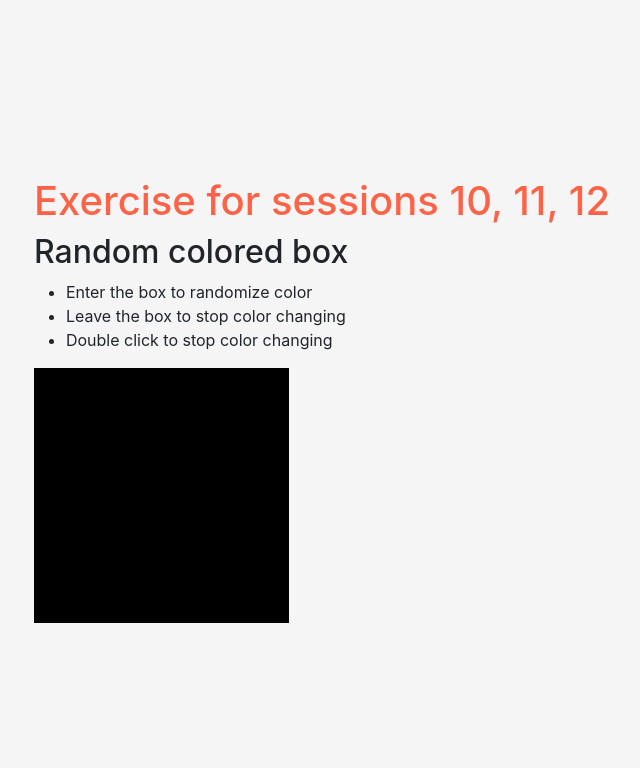
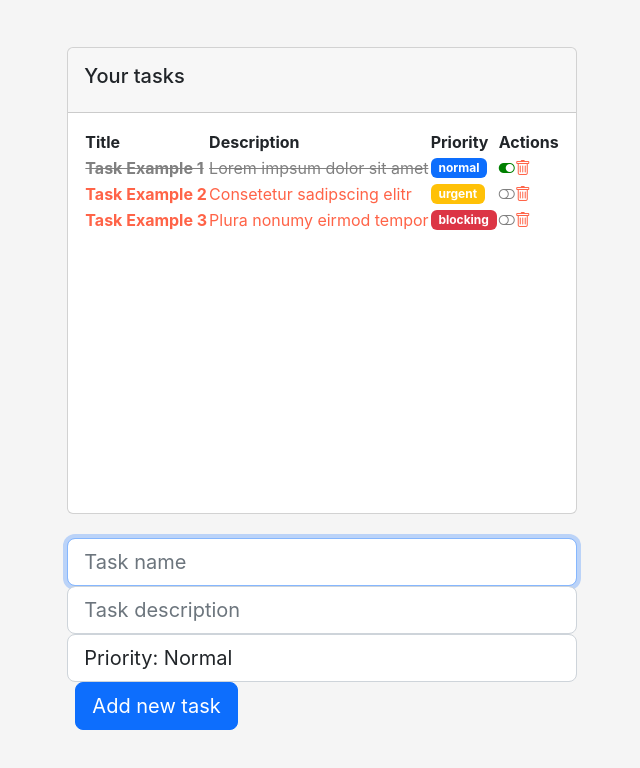
Before and after one commit to thepixelboy/ob-reactjs, a React (Create React App) app: page / in a window 1280 px wide. Shown: the top 768 px of the page, without its empty margins (318-958 px from the left). Built offline with nearby package versions, Linux system fonts and the light colour scheme.

Commit message:
feat: conditional rendering task table. add spinner

```diff
--- a/src/App.js
+++ b/src/App.js
@@ -1,6 +1,6 @@
 // import logo from "./logo.svg";
 import "./App.css";
-import RandomColoredBox from "./components/pure/randomColor";
+// import RandomColoredBox from "./components/pure/randomColor";
 // import OptionalRdender from "./components/pure/optionalRdender";
 // import ContactListComponent from "./components/containers/contact_list";
 // import Parent from "./components/containers/parent";
@@ -15,7 +15,7 @@ import RandomColoredBox from "./components/pure/randomColor";
 // import Ejemplo2 from "./hooks/ejemplo2";
 
 // Aplicación evolutiva
-// import TaskListComponent from "./components/containers/task_list";
+import TaskListComponent from "./components/containers/task_list";
 
 function App() {
   return (
@@ -41,9 +41,9 @@ function App() {
       {/* <ContactListComponent></ContactListComponent> */}
       {/* Ejemplos de renderizado condicional */}
       {/* <OptionalRdender></OptionalRdender> */}
-      <RandomColoredBox></RandomColoredBox>
+      {/* <RandomColoredBox></RandomColoredBox> */}
       {/* Aplicación evolutiva */}
-      {/* <TaskListComponent></TaskListComponent> */}
+      <TaskListComponent></TaskListComponent>
     </div>
   );
 }
--- a/src/components/containers/task_list.jsx
+++ b/src/components/containers/task_list.jsx
@@ -37,8 +37,9 @@ const TaskListComponent = () => {
 
   // Control del ciclo de vida del componente
   useEffect(() => {
-    console.log("Task state has been updated");
+    setTimeout(() => {
       setLoading(false);
+    }, 2000);
 
     return () => {
       console.log("TaskList component is going to be unmounted");
@@ -46,7 +47,6 @@ const TaskListComponent = () => {
   }, [tasks]);
 
   function completeTask(task) {
-    console.log("Task completed: ", task);
     const index = tasks.indexOf(task);
     const tempTasks = [...tasks];
     tempTasks[index].completed = !tempTasks[index].completed;
@@ -54,7 +54,6 @@ const TaskListComponent = () => {
   }
 
   function removeTask(task) {
-    console.log("Task removed: ", task);
     const index = tasks.indexOf(task);
     const tempTasks = [...tasks];
     tempTasks.splice(index, 1);
@@ -62,24 +61,13 @@ const TaskListComponent = () => {
   }
 
   function addTask(task) {
-    console.log("Task added: ", task);
     const tempTasks = [...tasks];
     tempTasks.push(task);
     setTasks(tempTasks);
   }
 
+  const Table = () => {
     return (
-    <div>
-      <div className="col-12">
-        <div className="card">
-          <div className="card-header p-3">
-            <h5>Your tasks</h5>
-          </div>
-          <div
-            className="card-body"
-            data-mdb-perfect-scrollbars="true"
-            style={{ position: "relative", height: "400px" }}
-          >
       <table>
         <thead>
           <tr>
@@ -103,9 +91,46 @@ const TaskListComponent = () => {
           })}
         </tbody>
       </table>
+    );
+  };
+
+  let taskTable;
+
+  if (tasks.length > 0) {
+    taskTable = <Table></Table>;
+  } else {
+    taskTable = (
+      <div className="text-center">
+        <h4>There are no tasks to show</h4>
+        <h5>Please, consider creating one</h5>
+      </div>
+    );
+  }
+
+  return (
+    <div>
+      <div className="col-12">
+        <div className="card">
+          <div className="card-header p-3">
+            <h5>Your tasks</h5>
+          </div>
+          <div
+            className="card-body"
+            data-mdb-perfect-scrollbars="true"
+            style={{ position: "relative", height: "400px" }}
+          >
+            {loading ? (
+              <div class="d-flex justify-content-center">
+                <div class="spinner-border" role="status">
+                  <span class="visually-hidden">Loading tasks...</span>
                 </div>
               </div>
-        <TaskForm add={addTask}></TaskForm>
+            ) : (
+              taskTable
+            )}
+          </div>
+        </div>
+        <TaskForm add={addTask} length={tasks.length}></TaskForm>
       </div>
       {/* TODO: Use for/map to render tasks list  */}
       {/* <TaskComponent task={defaultTask}></TaskComponent> */}
--- a/src/components/pure/forms/taskForm.jsx
+++ b/src/components/pure/forms/taskForm.jsx
@@ -3,7 +3,7 @@ import PropTypes from "prop-types";
 import { LEVELS } from "../../../models/levels.enum";
 import { Task } from "../../../models/task.class";
 
-const TaskForm = ({ add }) => {
+const TaskForm = ({ add, length }) => {
   const nameRef = useRef("");
   const descriptionRef = useRef("");
   const levelRef = useRef(LEVELS.NORMAL);
@@ -22,7 +22,7 @@ const TaskForm = ({ add }) => {
   return (
     <form
       onSubmit={addTask}
-      className="d-flex justify-content-center align-items-center mb-4"
+      className="justify-content-center align-items-center my-4"
     >
       <div className="form-outline flex-fil">
         <input
@@ -42,24 +42,27 @@ const TaskForm = ({ add }) => {
           required
           placeholder="Task description"
         />
-        <label htmlFor="selectLevel" className="sr-only">
-          Priority
-        </label>
-        <select ref={levelRef} defaultValue={LEVELS.NORMAL} id="selectLevel">
-          <option value={LEVELS.NORMAL}>Normal</option>
-          <option value={LEVELS.URGENT}>Urgent</option>
-          <option value={LEVELS.BLOCKING}>Blocking</option>
+        <select
+          ref={levelRef}
+          defaultValue={LEVELS.NORMAL}
+          id="selectLevel"
+          className="form-control form-control-lg"
+        >
+          <option value={LEVELS.NORMAL}>Priority: Normal</option>
+          <option value={LEVELS.URGENT}>Priority: Urgent</option>
+          <option value={LEVELS.BLOCKING}>Priority: Blocking</option>
         </select>
+        <button type="submit" className="btn btn-primary btn-lg ms-2">
+          {length === 0 ? "Create your first task" : "Add new task"}
+        </button>
       </div>
-      <button type="submit" className="btn btn-primary btn-lg ms-2">
-        Add Task
-      </button>
     </form>
   );
 };
 
 TaskForm.propTypes = {
   add: PropTypes.func.isRequired,
+  length: PropTypes.number.isRequired,
 };
 
 export default TaskForm;
--- a/src/components/pure/task.jsx
+++ b/src/components/pure/task.jsx
@@ -1,10 +1,10 @@
 import React, { useEffect } from "react";
 import PropTypes from "prop-types";
 import { Task } from "../../models/task.class";
+import { LEVELS } from "../../models/levels.enum";
 
 // Importamos la hoja de estilos task.scss
 import "../../styles/task.scss";
-import { LEVELS } from "../../models/levels.enum";
 
 const TaskComponent = ({ task, complete, remove }) => {
   useEffect(() => {
@@ -29,16 +29,20 @@ const TaskComponent = ({ task, complete, remove }) => {
   }
 
   // Returns an icon style and color depending on task's status
-  function taskStatuStyle() {
+  function taskActionsStyle() {
     if (task.completed) {
-      return "bi-toggle-on completed";
+      return "bi bi-toggle-on completed";
     } else {
-      return "bi-toggle-off pending";
+      return "bi bi-toggle-off";
     }
   }
 
+  let taskStatus = task.completed
+    ? "fw-normal task-status completed"
+    : "fw-normal task-status";
+
   return (
-    <tr className="fw-normal">
+    <tr className={taskStatus}>
       <th>
         <span className="task-ms-2">{task.name}</span>
       </th>
@@ -50,9 +54,9 @@ const TaskComponent = ({ task, complete, remove }) => {
           <span className={taskLevelBadgeStyle()}>{task.level}</span>
         </h6>
       </td>
-      <td className="align-middle task-status">
-        <i onClick={() => complete(task)} className={taskStatuStyle()}></i>
-        <i onClick={() => remove(task)} className="bi-trash delete"></i>
+      <td className="align-middle task-actions">
+        <i onClick={() => complete(task)} className={taskActionsStyle()}></i>
+        <i onClick={() => remove(task)} className="bi bi-trash delete"></i>
       </td>
     </tr>
   );
--- a/src/styles/task.scss
+++ b/src/styles/task.scss
@@ -7,15 +7,23 @@ h1 {
   color: cadetblue;
 }
 
-.task-status {
+.task-actions {
   cursor: pointer;
+  color: gray;
   i.completed {
     color: green;
-  }
-  i.pending {
-    color: gray;
   }
   i.delete {
     color: tomato;
   }
 }
+
+.task-status {
+  font-weight: bold;
+  color: tomato;
+
+  &.completed {
+    color: gray;
+    text-decoration: line-through;
+  }
+}
```
Lines whose indentation alone changed are shown as unchanged.
